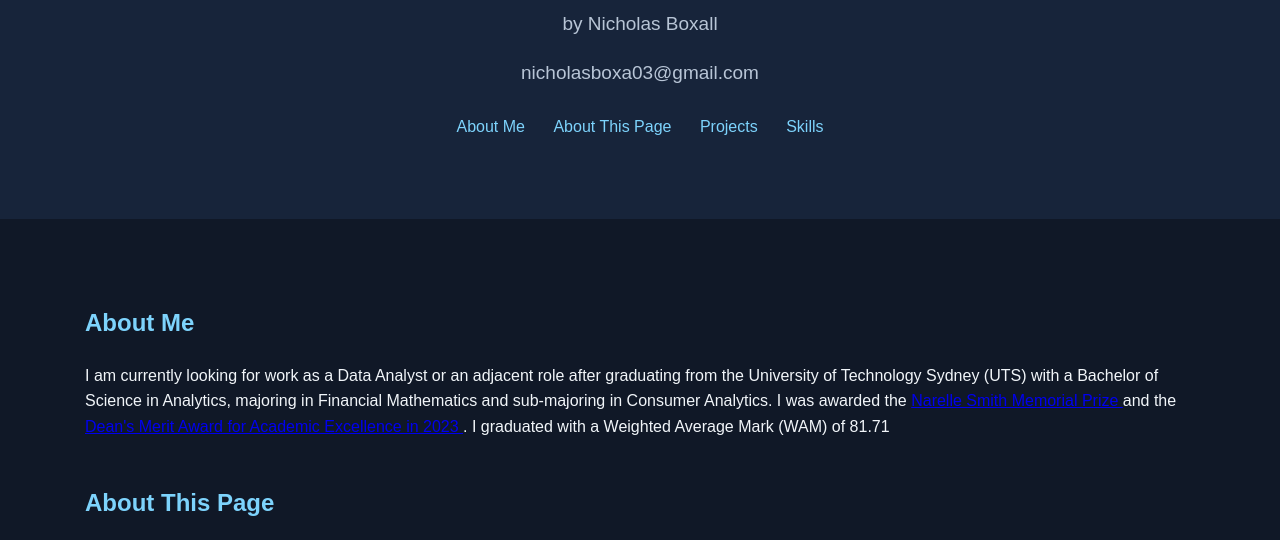
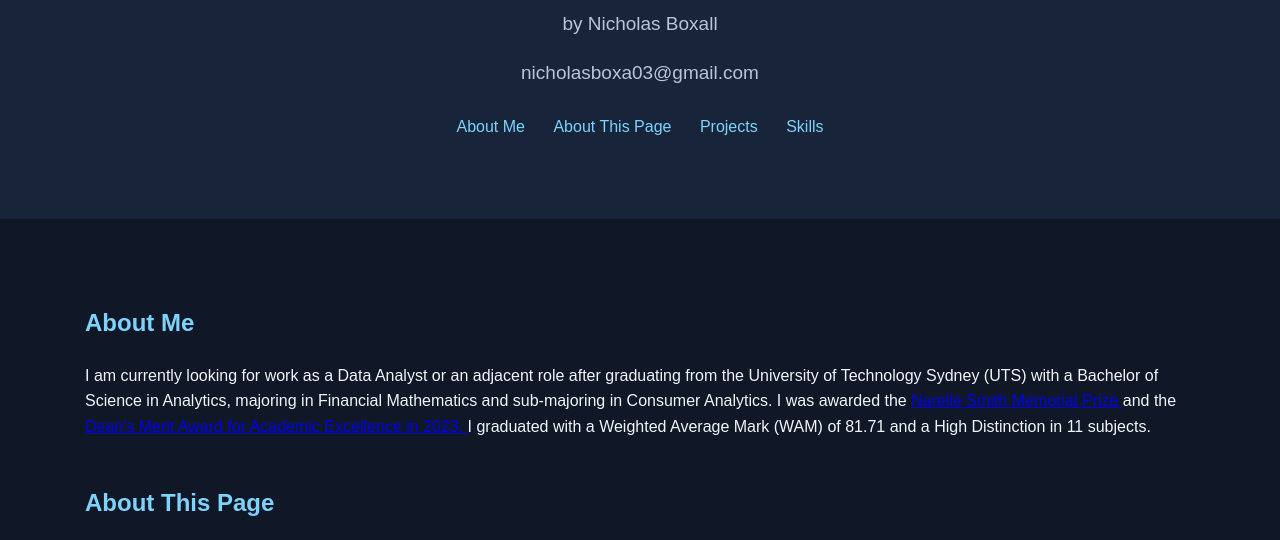
Before and after one commit to nicholasboxall/nicholasboxall.github.io, a plain HTML site: page index.html in a window 1280 px wide. Shown: the part 190-730 px from the top of the page. Drawn offline with Linux system fonts and the light colour scheme.

Commit message:
Update index.html

```diff
--- a/index.html
+++ b/index.html
@@ -124,8 +124,8 @@
                 Narelle Smith Memorial Prize
             </a> and the
             <a href="https://www.uts.edu.au/for-students/current-students/managing-your-course/current-students-information-science/prizes-and-awards/deans-merit-list-for-academic-excellence-in-science">
-                Dean's Merit Award for Academic Excellence in 2023
-            </a>. I graduated with a Weighted Average Mark (WAM) of 81.71
+                Dean's Merit Award for Academic Excellence in 2023.
+            </a>I graduated with a Weighted Average Mark (WAM) of 81.71 and a High Distinction in 11 subjects.
         </p>
 
     </section>
```
